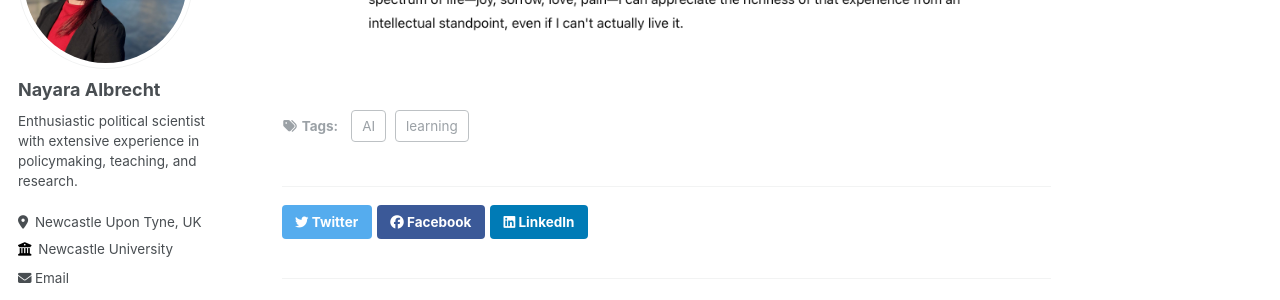
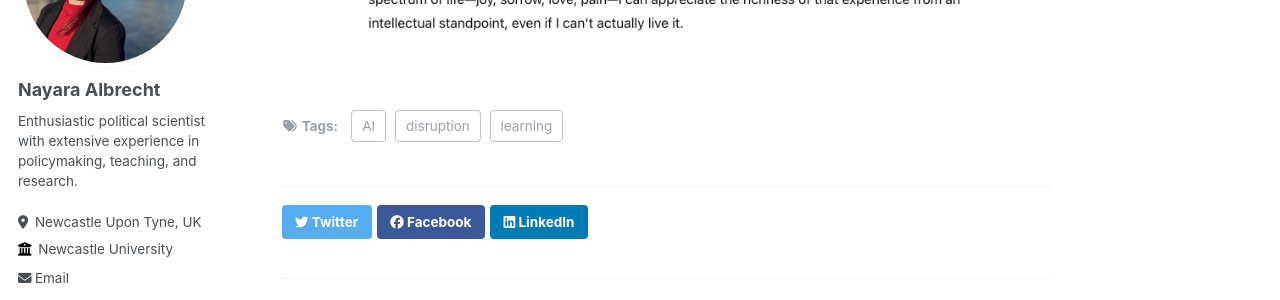
Before and after one commit to nayalbrecht/nayalbrecht.github.io, a Jekyll site: the page built from _posts/2024-08-23-blog-post-2.md, in a window 1280 px wide and 900 px high, scrolled down 1550 px. Shown: the part 142-442 px from the top of the window. Built offline with Jekyll 4.4.1, drawn with Linux system fonts in a browser that asks for light colours; some web fonts are replaced.

Commit message:
Update 2024-08-23-blog-post-2.md

```diff
--- a/_posts/2024-08-23-blog-post-2.md
+++ b/_posts/2024-08-23-blog-post-2.md
@@ -5,6 +5,7 @@ permalink: /posts/2024/08/blog-post-2/
 tags:
   - AI
   - learning
+  - disruption
 ---
 
 Born in 1989, I have closely followed the evolution of digital technologies. I witnessed the emergence of smartphones, the development of faster personal computers, the proliferation of software and apps for various purposes, and most recently, the expansion of artificial intelligence, or AI.
```
